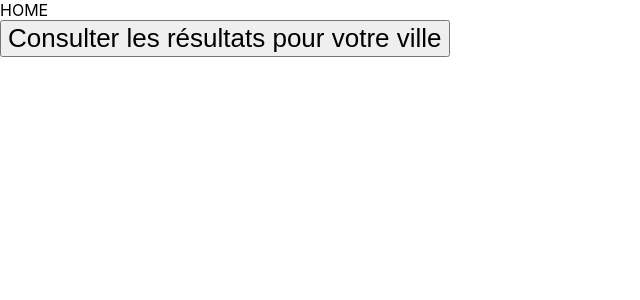
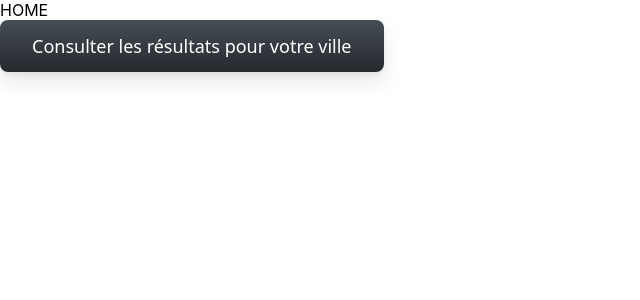
Before and after one commit to kaitolight/Hackaton, a React (Vite) app in the folder frontend/: page / in a window 1280 px wide. Shown: the top 300 px of the page, without its empty margins (0-640 px from the left). Built offline with nearby package versions, Linux system fonts and the light colour scheme.

Commit message:
Added CSS

```diff
--- /dev/null
+++ b/frontend/src/components/RedirectionButton.css
@@ -0,0 +1,55 @@
+
+.button {
+  align-items: center;
+  background-color: initial;
+  background-image: linear-gradient(#464d55, #25292e);
+  border-radius: 8px;
+  border-width: 0;
+  box-shadow: 0 10px 20px rgba(0, 0, 0, .1),0 3px 6px rgba(0, 0, 0, .05);
+  box-sizing: border-box;
+  color: #fff;
+  cursor: pointer;
+  display: inline-flex;
+  flex-direction: column;
+  font-family: expo-brand-demi,system-ui,-apple-system,BlinkMacSystemFont,"Segoe UI",Roboto,"Helvetica Neue",Arial,"Noto Sans",sans-serif,"Apple Color Emoji","Segoe UI Emoji","Segoe UI Symbol","Noto Color Emoji";
+  font-size: 18px;
+  height: 52px;
+  justify-content: center;
+  line-height: 1;
+  margin: 0;
+  outline: none;
+  overflow: hidden;
+  padding: 0 32px;
+  text-align: center;
+  text-decoration: none;
+  transform: translate3d(0, 0, 0);
+  transition: all 150ms;
+  vertical-align: baseline;
+  white-space: nowrap;
+  user-select: none;
+  -webkit-user-select: none;
+  touch-action: manipulation;
+}
+
+.button:hover {
+  box-shadow: rgba(0, 1, 0, .2) 0 2px 8px;
+  opacity: .85;
+}
+
+.button:active {
+  outline: 0;
+}
+
+.button:focus {
+  box-shadow: rgba(0, 0, 0, .5) 0 0 0 3px;
+}
+
+.button-link {
+  text-decoration: none;
+}
+
+@media (max-width: 420px) {
+  .button {
+    height: 48px;
+  }
+}
--- a/frontend/src/components/RedirectionButton.jsx
+++ b/frontend/src/components/RedirectionButton.jsx
@@ -1,10 +1,12 @@
 import React from "react";
 import { Link } from "react-router-dom";
 
+import "./RedirectionButton.css";
+
 function RedirectionButton() {
   return (
-    <Link to="/search">
-      <button type="button">Consulter les résultats pour votre ville</button>
+    <Link className="button-link" to="/search">
+      <button type="button" className="button">Consulter les résultats pour votre ville</button>
     </Link>
   );
 }
```
